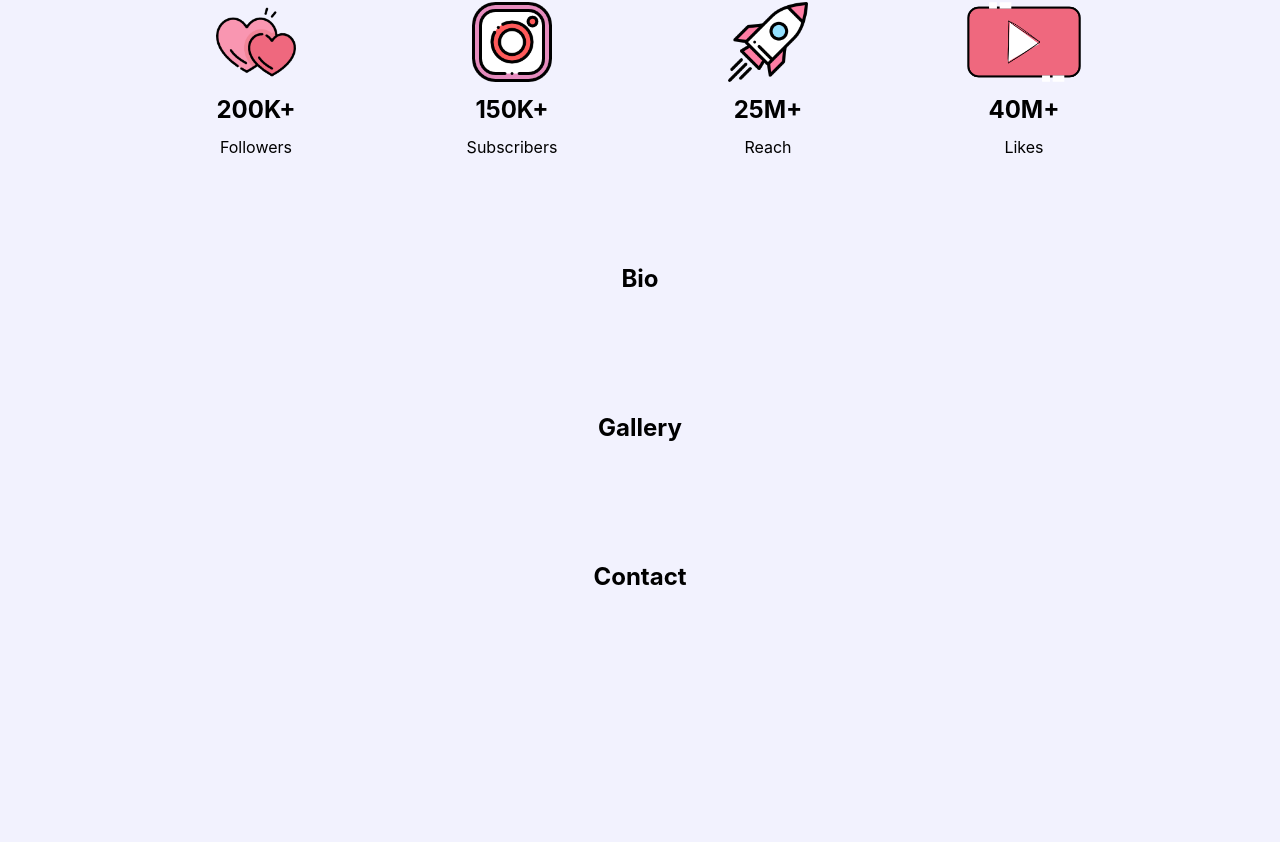
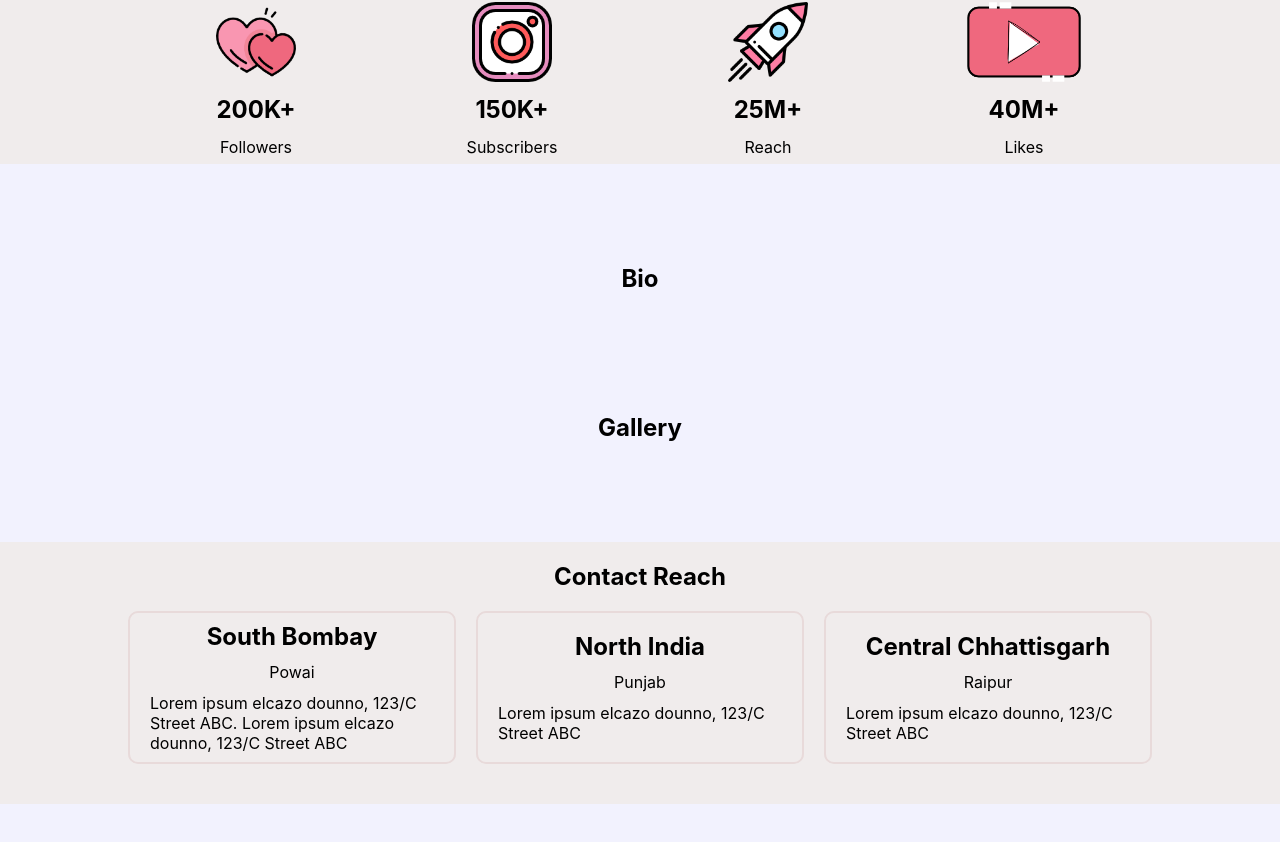
Before and after one commit to iONBain/shashank_pro, a React (Create React App) app: page / in a window 1280 px wide. Shown: the part 1275-2117 px from the top of the page. Before the commit the page ends 1966 px from the top, so only its background shows below. Built offline with nearby package versions, Linux system fonts and the light colour scheme; the HTML template or start-up script is replaced by a standard one.

Commit message:
pre_diwali

```diff
--- a/src/App.css
+++ b/src/App.css
@@ -8,6 +8,9 @@
 }
 .flex-wrap{
   flex-wrap: wrap ;
+}
+.flex1{
+  flex: 1;
 }
 .aic{
   justify-content: center;
@@ -25,6 +28,9 @@
 .p-20{
   padding: 20px;
 }
+.gap-10{
+  gap: 20px;
+}
 .gap-20{
   gap: 10%;
 }
@@ -37,6 +43,19 @@
 .spacer{
   height: 10vh;
 }
+.bg-offwhite{
+  background-color: rgb(240, 236, 236);
+}
+.bor-rad-5{
+  border-radius: 10px;
+}
+.bor-2{
+  border: 2px solid rgb(232, 218, 218);
+}
+.p-bot-40{
+  padding-bottom: 40px;
+}
+
 
 /* images responsive */
 .image-container {
--- a/src/App.js
+++ b/src/App.js
@@ -74,7 +74,7 @@ function App() {
         <YoutubeComp />
       </Element>
       <Spacer />
-      <Element name="achievement" className="scrollable-container">
+      <Element name="achievement" className="scrollable-container bg-offwhite">
         <Achievements />
       </Element>
       <Spacer />
@@ -86,10 +86,11 @@ function App() {
         <Gallery />
       </Element>
       <Spacer />
-      <Element name="contact" className="scrollable-container">
+      <Element name="contact" className="scrollable-container bg-offwhite">
         <Contact />
       </Element>
       <Spacer />
+
     </div>
   );
 }
--- a/src/components/Achievements.jsx
+++ b/src/components/Achievements.jsx
@@ -2,7 +2,7 @@ import React from "react"
 import { achievementArr } from "../data"
 const AchCard = ({headerVal,cntVal,imgVal}) =>{
     return (
-        <div className="img-hover-tilt p-20 flex-col aic gap-20" style={{minWidth:"20%"}}>
+        <div className="img-hover-tilt p-20 flex-col aic gap-20" style={{minWidth:"21%"}}>
             <img height="80px" src={imgVal} alt={headerVal} />
             <h2>{cntVal}</h2>
             <p>{headerVal}</p>
@@ -17,7 +17,7 @@ const Achievements = () => {
 
     return(
         <React.Fragment>
-        <h2 className="text-center p-20">Achievement</h2>
+        <h2 className="text-center p-20">Achievements</h2>
         <div className="flex-row width-80 m-auto sp-bw flex-wrap">
             {data.map(({headerVal,cntVal,imgVal})=>
             <AchCard headerVal={headerVal} cntVal={cntVal} imgVal={imgVal} />
--- a/src/components/Contact.jsx
+++ b/src/components/Contact.jsx
@@ -1,10 +1,29 @@
 import React from "react"
+import { reachOutArr } from "../data"
+
+const ReachCard = ({heading,subHeading,description}) =>{
+    return (
+        <div className="p-20 flex-col aic flex1 gap-20 bor-rad-5 bor-2" >
+            <h2>{heading}</h2>
+            <p>{subHeading}</p>
+            <p>{description}</p>
+
+        </div>
+    )
+}
+
+
 
 const Contact = () => {
+    const data = reachOutArr
+
     return(
         <React.Fragment>
-        <h2 className="text-center p-20">Contact</h2>
-        <div className="flex-row width-80 m-auto sp-bw">
+        <h2 className="text-center p-20">Contact Reach</h2>
+        <div className="flex-row width-80 gap-10 m-auto sp-bw flex-wrap p-bot-40 ">
+            {data.map(({heading,subHeading,description})=>
+            <ReachCard heading={heading} subHeading={subHeading} description={description} />
+            )}
         </div>
         </React.Fragment>
     )
--- a/src/data.js
+++ b/src/data.js
@@ -21,6 +21,23 @@ const achievementArr = [
     }
 ]
 
+const reachOutArr = [
+    {
+        heading: "South Bombay",
+        subHeading: "Powai",
+        description:"Lorem ipsum elcazo dounno, 123/C Street ABC. Lorem ipsum elcazo dounno, 123/C Street ABC"
+    },
+    {
+        heading: "North India",
+        subHeading: "Punjab",
+        description:"Lorem ipsum elcazo dounno, 123/C Street ABC"
+    },
+    {
+        heading: "Central Chhattisgarh",
+        subHeading: "Raipur",
+        description:"Lorem ipsum elcazo dounno, 123/C Street ABC"
+    }
+]
 
 
-export {achievementArr}
+export {achievementArr, reachOutArr}
```
